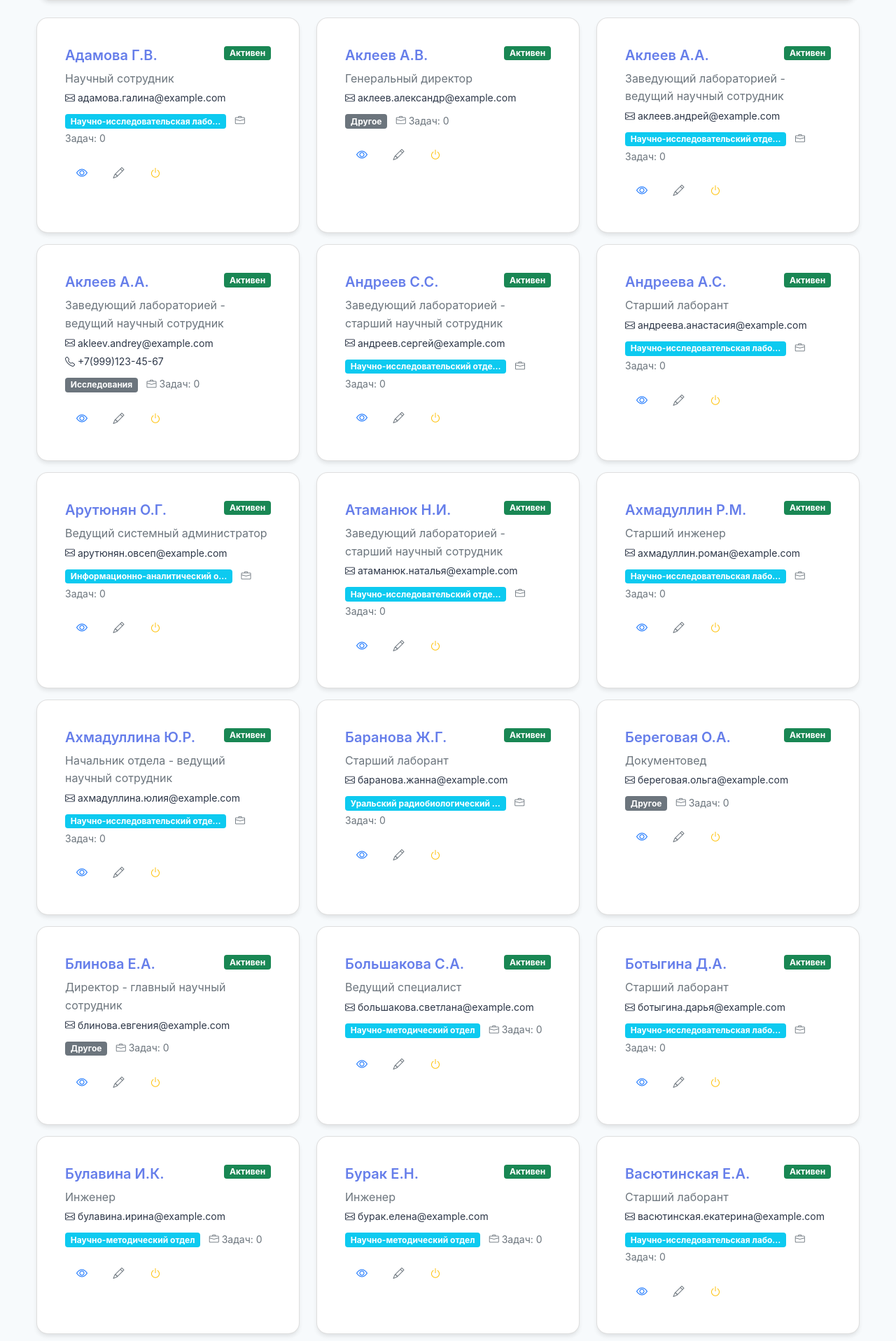
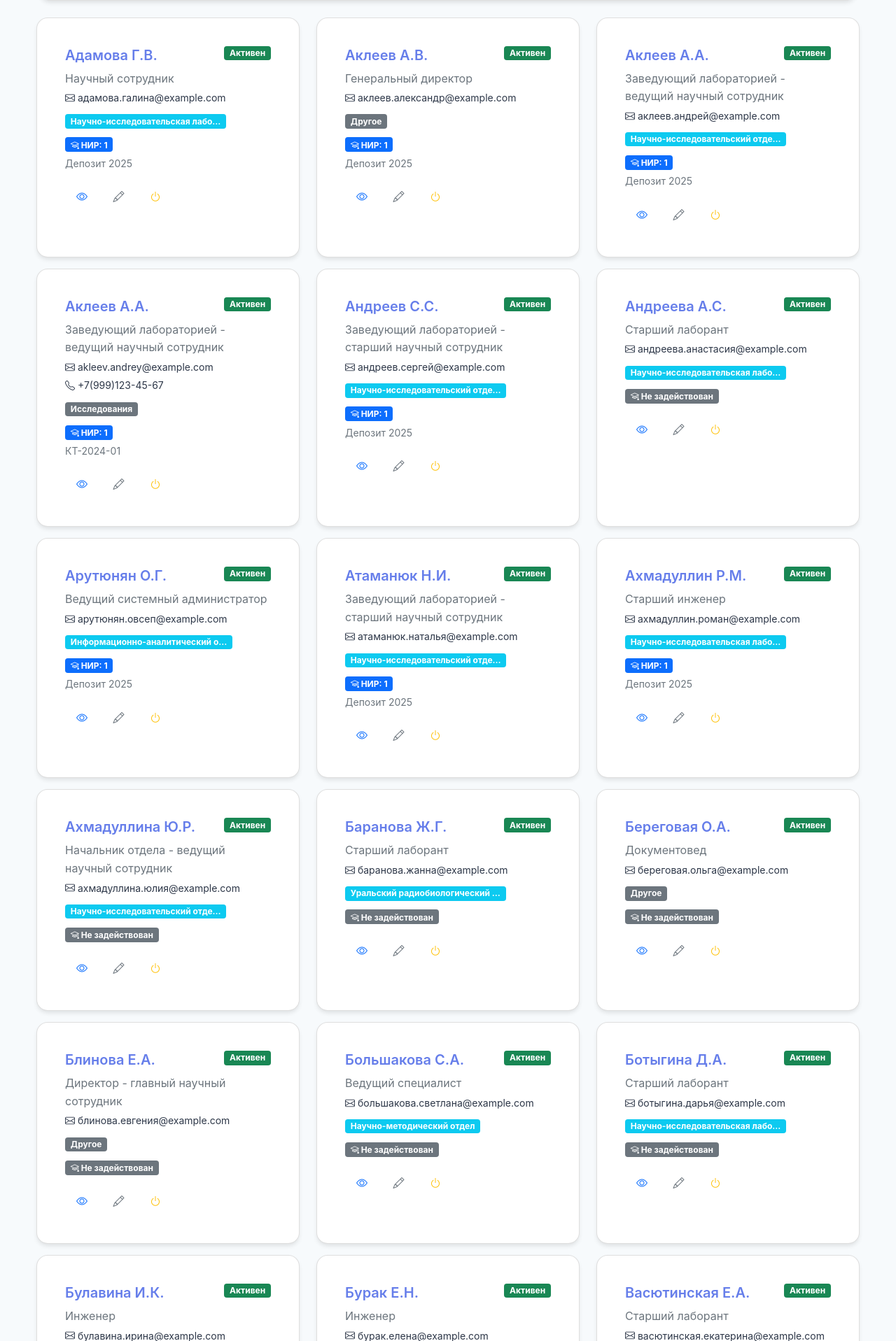
Before and after one commit to Pavel9474/task_manager, a Django app: page /employees/ in a window 1280 px wide. Shown: the part 347-2264 px from the top of the page at 70% size. Run offline with Django 5.2, Linux system fonts and the light colour scheme; a user stored in the database is signed in; data comes from the database, SQL or seed files in the repository; tables that the repository leaves empty hold one stand-in row (values such as "Sample post"); some libraries are stand-ins or nearby versions.

Commit message:
employee list corrected (tasks count)

```diff
--- a/tasks/templates/tasks/employee_list.html
+++ b/tasks/templates/tasks/employee_list.html
@@ -99,9 +99,26 @@
                         {% else %}
                             <span class="badge bg-secondary">{{ employee.get_department_display }}</span>
                         {% endif %}
-                        <span class="small text-muted ms-2">
-                            <i class="bi bi-briefcase"></i> Задач: {{ employee.tasks.count }}
-                        </span>
+
+                        <!-- НОВЫЙ БЛОК: Задействован в НИР вместо количества задач -->
+                        <div class="mt-2">
+                            {% if employee.research_task_count > 0 %}
+                                <span class="badge bg-primary"
+                                      title="{{ employee.research_task_display }}"
+                                      style="cursor: help;">
+                                    <i class="bi bi-mortarboard"></i> НИР: {{ employee.research_task_count }}
+                                </span>
+                                <small class="text-muted d-block mt-1 text-truncate"
+                                       style="max-width: 100%;"
+                                       title="{{ employee.research_task_display }}">
+                                    {{ employee.research_task_display|truncatechars:50 }}
+                                </small>
+                            {% else %}
+                                <span class="badge bg-secondary">
+                                    <i class="bi bi-mortarboard"></i> Не задействован
+                                </span>
+                            {% endif %}
+                        </div>
                     </div>
 
                     <div class="mt-3">
--- a/tasks/views/employee_views.py
+++ b/tasks/views/employee_views.py
@@ -53,7 +53,36 @@ def employee_list(request):
     paginator = Paginator(employees, 20)
     page_number = request.GET.get('page')
     page_obj = paginator.get_page(page_number)
+    for employee in page_obj:
+        research_tasks_dict = {}
 
+        # Получаем все продукты через ProductPerformer
+        for pp in employee.product_performers.select_related(
+            'product__research_task',
+            'product__research_stage__research_task',
+            'product__research_substage__stage__research_task'
+        ):
+            product = pp.product
+            research_task = None
+
+            # Определяем НИР по цепочке: продукция -> подэтап -> этап -> НИР
+            if product.research_task:
+                research_task = product.research_task
+            elif product.research_stage:
+                research_task = product.research_stage.research_task
+            elif product.research_substage:
+                research_task = product.research_substage.stage.research_task
+
+            # Добавляем в словарь, если НИР найдена и ещё не добавлена
+            if research_task and research_task.id not in research_tasks_dict:
+                # Используем шифр (tz_number) или название
+                display_name = research_task.tz_number if research_task.tz_number else research_task.title
+                research_tasks_dict[research_task.id] = display_name
+
+        # Сохраняем данные о НИР для сотрудника
+        employee.research_task_count = len(research_tasks_dict)
+        employee.research_task_list = list(research_tasks_dict.values())
+        employee.research_task_display = ', '.join(research_tasks_dict.values()) if research_tasks_dict else '—'
     # Получаем текущую дату для расчетов
     today = timezone.now().date()
 
@@ -328,6 +357,8 @@ def employee_list(request):
         'employee_research_products': employee_research_products,
         'gantt_data_json': json.dumps(gantt_data),
         'today': today.isoformat(),
+        'employee_research_count': {emp.id: emp.research_task_count for emp in page_obj},
+        'employee_research_display': {emp.id: emp.research_task_display for emp in page_obj}
     }
     return render(request, 'tasks/employee_list.html', context)
 
```
Also changed, not shown: 3 other files.
